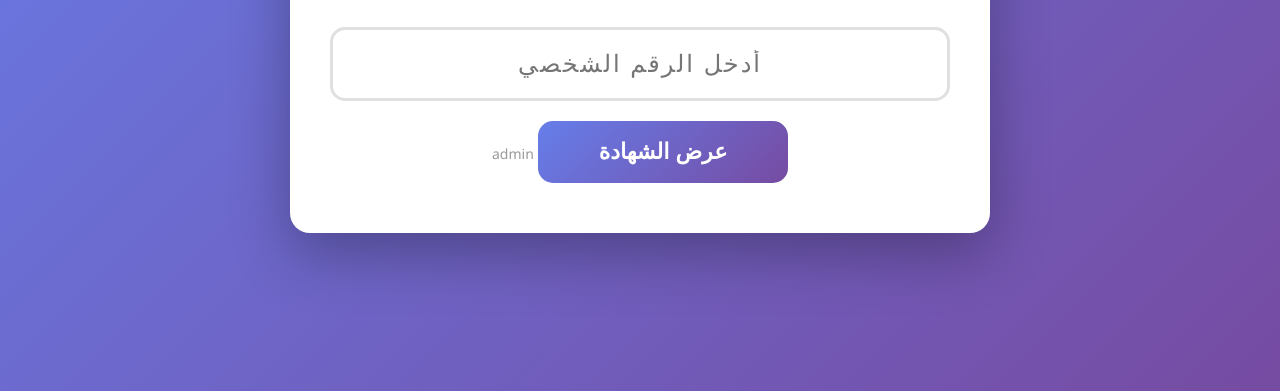
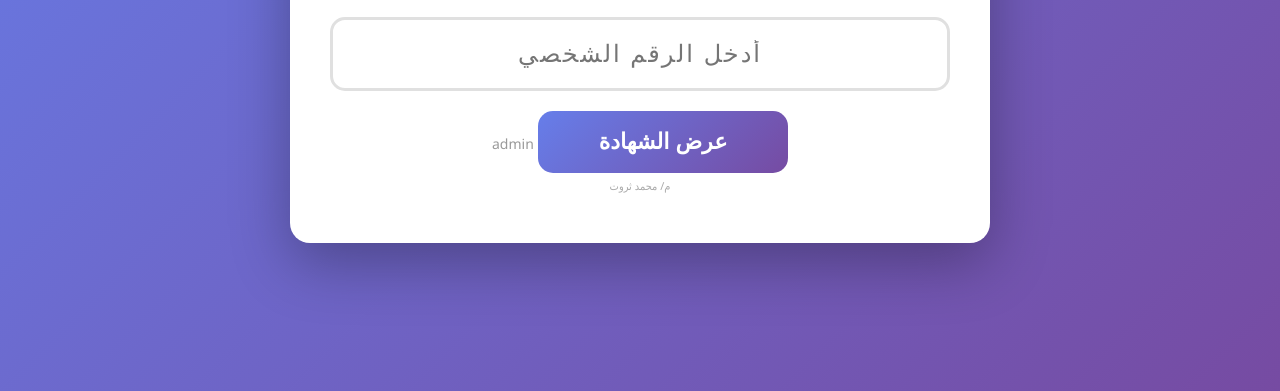
Before and after one commit to mhmsar123/certificate-search, a website: page public/index.html in a window 1280 px wide. Shown: the part 409-800 px from the top of the page. Drawn offline with Linux system fonts and the light colour scheme; no server answers.

Commit message:
Add owner name to user page

```diff
--- a/public/index.html
+++ b/public/index.html
@@ -124,5 +124,6 @@ loadBanner();
 </script>
 
 <a class="admin-link" href="/admin">admin</a>
+<div style="font-size:11px;color:#aaa;margin-top:5px;text-align:center;">م/ محمد ثروت</div>
 </body>
 </html>
```
